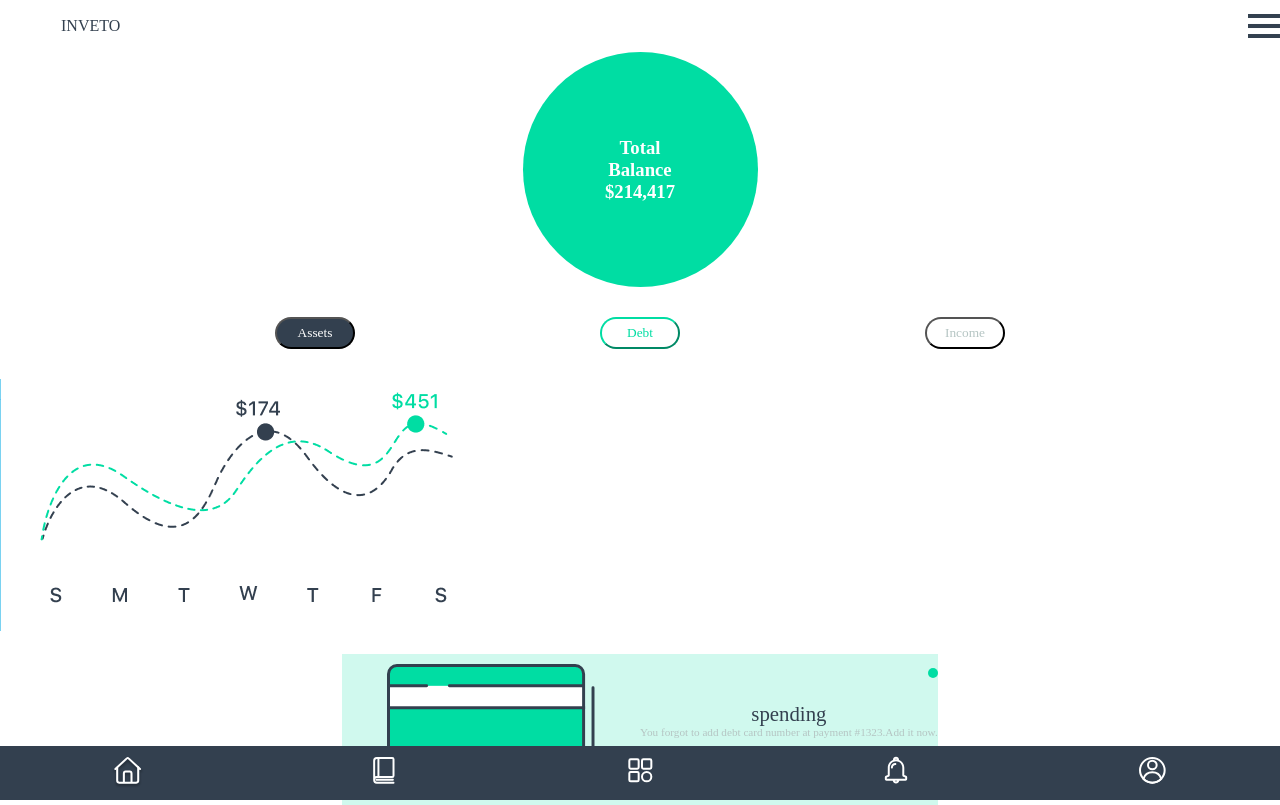
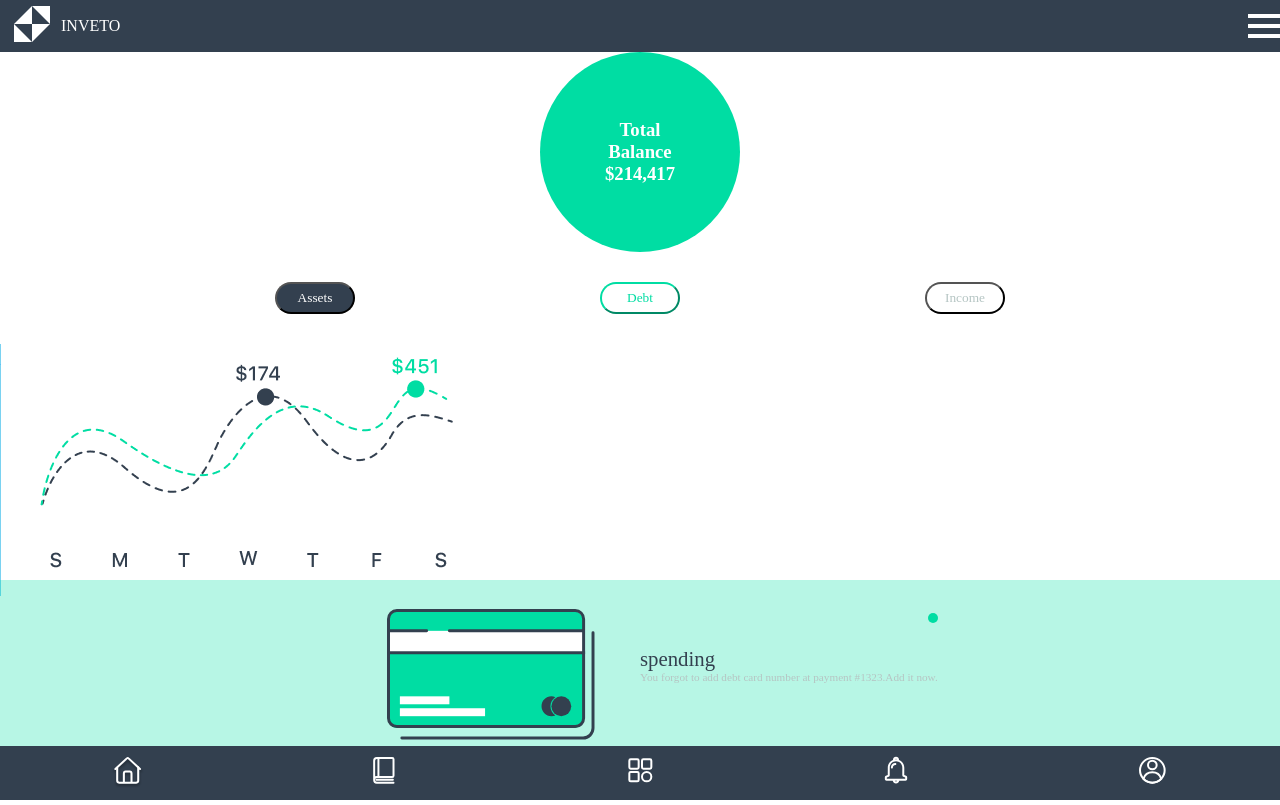
Before and after one commit to Hendricksoncala/VirtualWallet, a plain HTML site: page views/balance.html in a window 1280 px wide. Drawn offline with nearby package versions, Linux system fonts and the light colour scheme.

Commit message:
feat: :sparkles: gran avance esperando mejoras
gran avance esperando mejoras

```diff
--- a/css/balance.css
+++ b/css/balance.css
@@ -21,7 +21,7 @@
     position: sticky;
     z-index: 2;
     top: 0;
-    background: var(--color-ternario);
+    background: #33404F
 }
 
 .header__logo {
@@ -32,19 +32,18 @@
 
 }
 
-.logo__icono {
-    /* background: green; */
-}
+
 
 .logo__icono img {
     width: 3em;
 }
 
 .logo__titulo {
-    /* background: orange; */
-    color:  var(--color-primario);;
+
+    color: white;
     font-family: "SF-Pro-Text-Bold";
     text-transform: uppercase;
+
 }
 
 .header__menu {
@@ -53,7 +52,7 @@
 
 .header__menu i {
     font-size: 3em;
-    color: var(--color-primario);
+    color: white;
 }
 /*creacion de la tercera pagina de la app-------------------------------------------------------------*/
 
@@ -74,6 +73,19 @@
     "banner";
     grid-gap: 10px;
 }
+.cards__item{
+    flex: 1;
+    min-width: 200px;
+    background: url(../storage/img/Ellipse\ 12.svg);
+    background-repeat: no-repeat;
+    background-position: top;
+    background-size: contain;
+    display: flex;
+    flex-direction: column;
+    justify-content: center;
+    align-items: center;
+    position: relative;
+}
 .main__title,
 .main__title2{
     /* background: red; */
@@ -92,12 +104,18 @@
     justify-content: center;
     align-items: end;
     bottom: 0px;
+    position: fixed;
+    bottom: 1;
+    width: 100%;
+    background-color:#00dda248; /* Color de fondo del bloque inferior */
+    color: #fff; /* Color del texto del bloque inferior */
+    padding-bottom: 50px; /* Espaciado interno del bloque inferior */
 }
 .banner__public{
     display: grid;
     grid-template-columns: repeat(2, 1fr);
     grid-template-rows: 1fr;
-    background: #00dda22f;
+    background: rgba(0, 221, 162, 0);
     grid-template-areas:
     "logo description";
 }
@@ -139,12 +157,19 @@
     font-size: 1.3em;
     color: var(--color-primario);
     margin-top: 20px;
+    display: flex;
+    justify-content:left;
+
+
+
 }
 .public__description small{
     display: block;
     font-family: "SF-Pro-Text-Regular";
     font-size: 0.7em;
     color: var(--color-cuarto);
+    display: flex;
+    justify-content:left;
 }
 
 .description__close{
@@ -168,9 +193,9 @@
     flex-direction: column;
     background-color: #00DDA3;
     border-radius: 50%;
-    width: 175px; /* Ajusta el tamaño del círculo según tus necesidades */
-    height: 175px; /* Ajusta el tamaño del círculo según tus necesidades */
-    padding: 30px;
+    width: 150px; /* Ajusta el tamaño del círculo según tus necesidades */
+    height: 150px; /* Ajusta el tamaño del círculo según tus necesidades */
+    padding: 25px;
     margin: auto;
     color: white;
 
```
Also changed, not shown: storage/img/Ellipse 12.svg (added).
